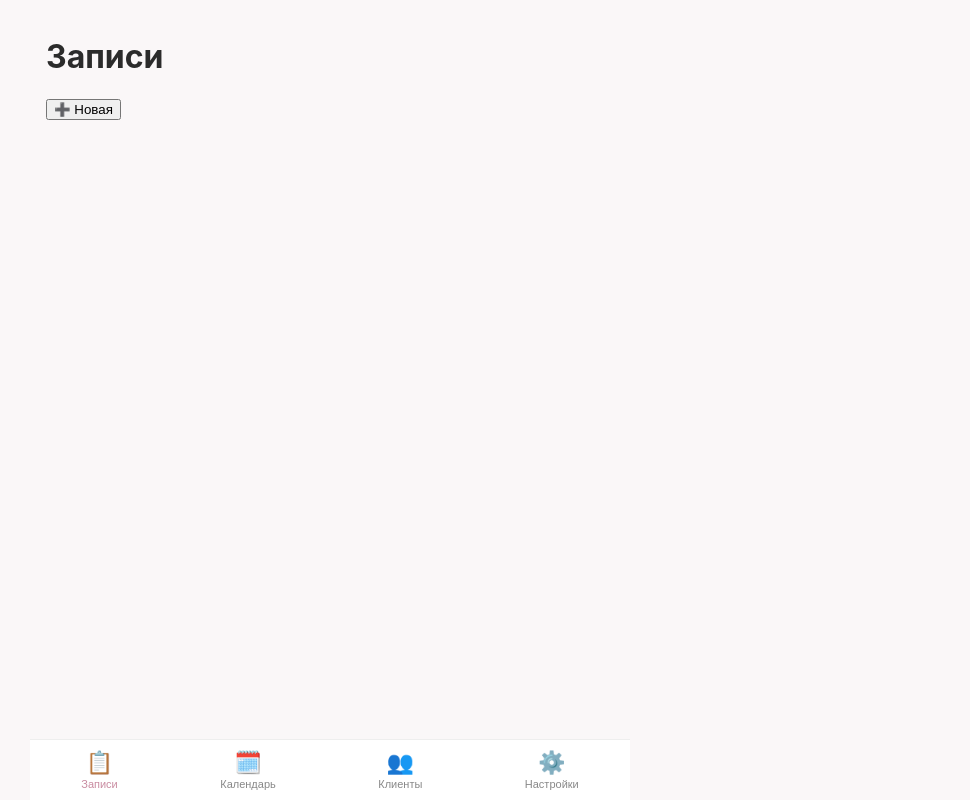
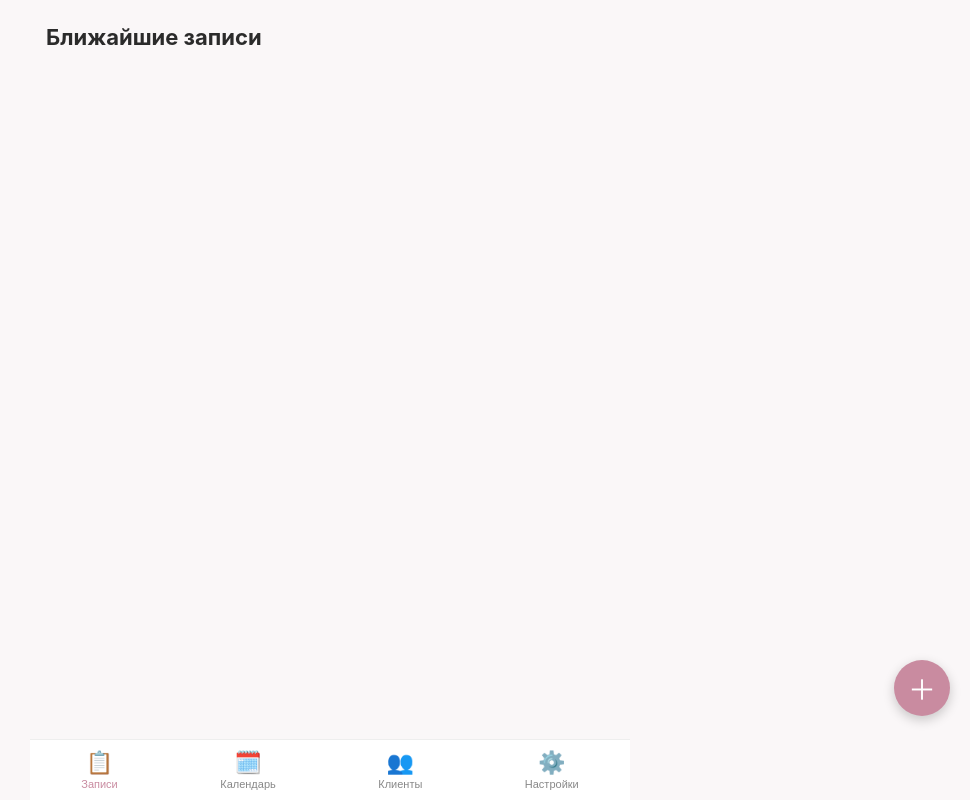
Before and after one commit to vakulenkovova80-code/zapisi-klientov, a React (Vite) app: page / in a window 1280 px wide. Shown: the whole page, without its empty margins (310-1280 px from the left). Built offline with nearby package versions, Linux system fonts and the light colour scheme.

Commit message:
feat: главный экран ближайших записей

```diff
--- a/src/components/UpcomingView.jsx
+++ b/src/components/UpcomingView.jsx
@@ -1,3 +1,53 @@
-export default function UpcomingView({ onNew }) {
-  return <div><h1>Записи</h1><button onClick={onNew}>➕ Новая</button></div>
+import { useEffect, useState } from 'react'
+import { listUpcoming } from '../db/appointments.js'
+import { formatTime, formatDayTitle, formatPrice } from '../lib/format.js'
+
+function startOfToday() {
+  const d = new Date(); d.setHours(0, 0, 0, 0); return d.toISOString()
 }
+
+function groupByDay(items) {
+  const groups = {}
+  for (const a of items) {
+    const key = a.datetime.slice(0, 10)
+    ;(groups[key] = groups[key] || []).push(a)
+  }
+  return Object.entries(groups).sort(([a], [b]) => a.localeCompare(b))
+}
+
+export default function UpcomingView({ onOpen, onNew }) {
+  const [items, setItems] = useState(null)
+  useEffect(() => { listUpcoming(startOfToday()).then(setItems) }, [])
+
+  const groups = items ? groupByDay(items) : []
+
+  return (
+    <div>
+      <header className="screen-head">
+        <h1>Ближайшие записи</h1>
+      </header>
+
+      {items && items.length === 0 && (
+        <p className="empty">Записей пока нет. Нажмите «＋», чтобы добавить.</p>
+      )}
+
+      {groups.map(([day, list]) => (
+        <section key={day} className="day-group">
+          <h2 className="day-title">{formatDayTitle(list[0].datetime)}</h2>
+          {list.map(a => (
+            <button key={a.id} className="appt-row" onClick={() => onOpen(a.id)}>
+              <span className="appt-time">{formatTime(a.datetime)}</span>
+              <span className="appt-main">
+                <span className="appt-name">{a.clientName}</span>
+                <span className="appt-service">{a.serviceName}</span>
+              </span>
+              <span className="appt-price">{formatPrice(a.price)}</span>
+            </button>
+          ))}
+        </section>
+      ))}
+
+      <button className="fab" onClick={onNew} aria-label="Новая запись">＋</button>
+    </div>
+  )
+}
--- a/src/styles.css
+++ b/src/styles.css
@@ -15,3 +15,19 @@ body { margin: 0; font-family: -apple-system, system-ui, sans-serif; background:
 .nav-item.active { color: var(--accent); }
 .nav-icon { font-size: 22px; }
 button { cursor: pointer; }
+
+.screen-head h1 { font-size: 22px; margin: 8px 0 16px; }
+.empty { color: #999; text-align: center; margin-top: 40px; }
+.day-title { font-size: 14px; color: var(--accent); margin: 18px 0 8px; }
+.appt-row { width: 100%; display: flex; align-items: center; gap: 12px;
+  background: #fff; border: none; border-radius: 14px; padding: 12px 14px;
+  margin-bottom: 8px; text-align: left; box-shadow: 0 1px 3px rgba(0,0,0,.06); }
+.appt-time { font-weight: 600; font-size: 16px; min-width: 48px; }
+.appt-main { display: flex; flex-direction: column; flex: 1; }
+.appt-name { font-size: 16px; }
+.appt-service { font-size: 13px; color: #888; }
+.appt-price { font-weight: 600; color: #4a4a4a; }
+.fab { position: fixed; right: 20px; bottom: 84px; width: 56px; height: 56px;
+  border-radius: 50%; border: none; background: var(--accent); color: #fff;
+  font-size: 28px; box-shadow: 0 4px 12px rgba(0,0,0,.2); max-width: none;
+  display: flex; align-items: center; justify-content: center; }
```
